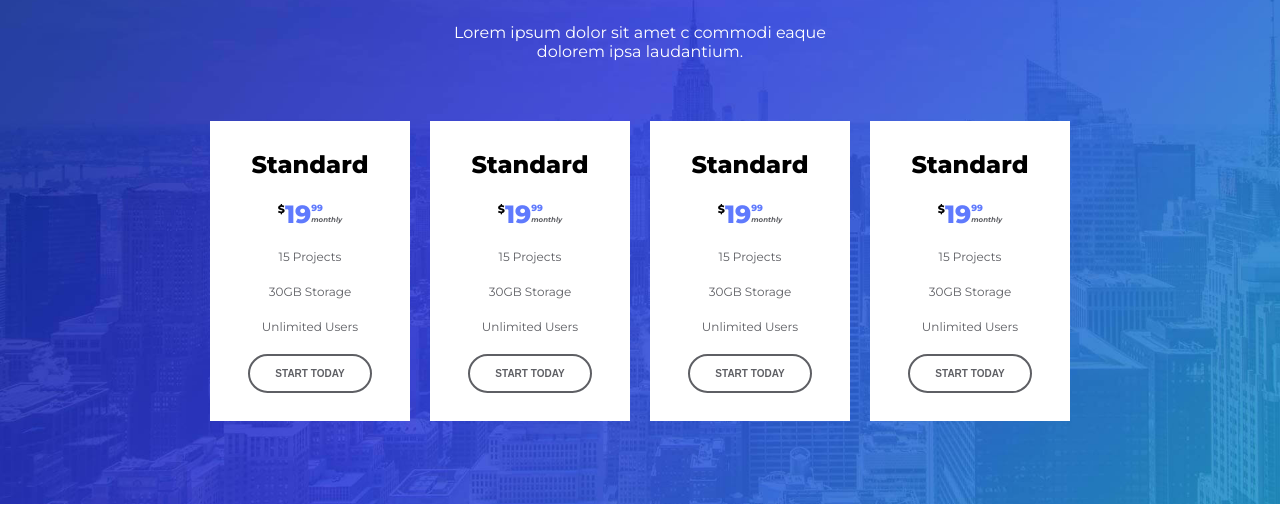
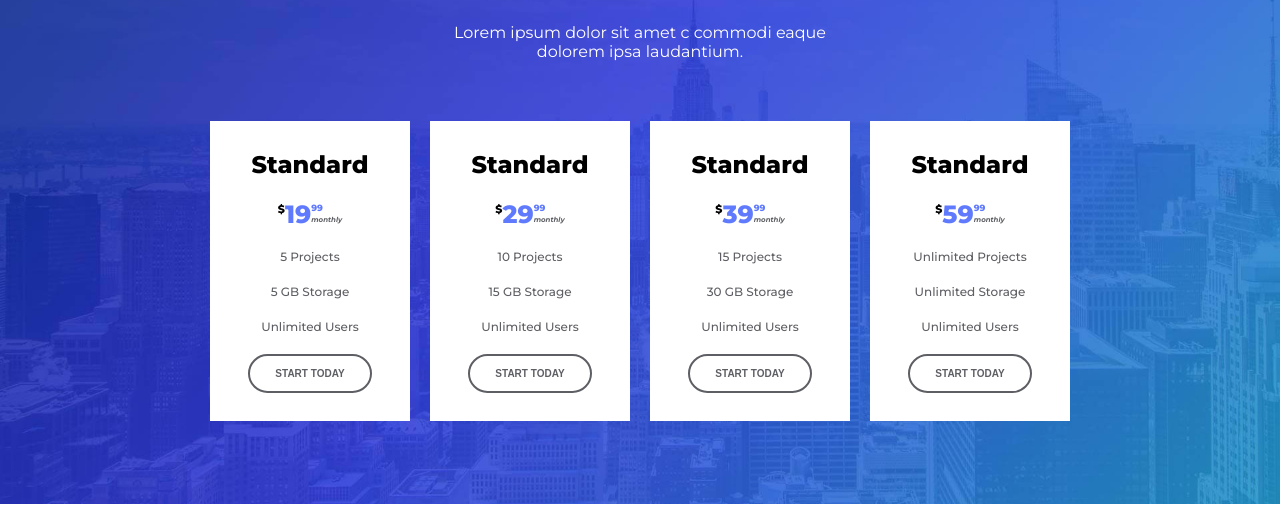
Before and after one commit to Ferlo94/proj-html-vuejs, a Vue app: page / in a window 1280 px wide. Shown: the part 3205-3711 px from the top of the page. Built offline with nearby package versions, Linux system fonts and the light colour scheme.

Commit message:
sez 4 conclusa

```diff
--- a/src/components/SectionFour.vue
+++ b/src/components/SectionFour.vue
@@ -4,6 +4,7 @@
             <h2>Our Plans</h2>
             <p>Lorem ipsum dolor sit amet c commodi eaque dolorem ipsa laudantium.</p>
         </div>
+        <!-- 1 -->
         <div class="section__bottom">
             <div class="card-section-3">
                 <h2>Standard</h2>
@@ -15,53 +16,56 @@
                         <div class="monthly">monthly</div>
                     </div>
                 </div>
-                <p>15 Projects</p>
-                <p class="gigabyte">30GB Storage</p>
+                <p>5 Projects</p>
+                <p class="gigabyte">5 GB Storage</p>
                 <p>Unlimited Users</p>
                 <button class="btn">START TODAY</button>
             </div>
+            <!-- 2 -->
             <div class="card-section-3">
                 <h2>Standard</h2>
                 <div class="blue-number">
                     <div class="dollaro">$</div>
-                    <div class="numero-grande">19</div>
+                    <div class="numero-grande">29</div>
+                    <div class="col-dx">
+                        <div class="novantanove">99</div>
+                        <div class="monthly">monthly</div>
+                    </div>
+                </div>
+                <p>10 Projects</p>
+                <p class="gigabyte">15 GB Storage</p>
+                <p>Unlimited Users</p>
+                <button class="btn">START TODAY</button>
+            </div>
+            <!-- 3 -->
+            <div class="card-section-3">
+                <h2>Standard</h2>
+                <div class="blue-number">
+                    <div class="dollaro">$</div>
+                    <div class="numero-grande">39</div>
                     <div class="col-dx">
                         <div class="novantanove">99</div>
                         <div class="monthly">monthly</div>
                     </div>
                 </div>
                 <p>15 Projects</p>
-                <p class="gigabyte">30GB Storage</p>
+                <p class="gigabyte">30 GB Storage</p>
                 <p>Unlimited Users</p>
                 <button class="btn">START TODAY</button>
             </div>
+            <!-- 4 -->
             <div class="card-section-3">
                 <h2>Standard</h2>
                 <div class="blue-number">
                     <div class="dollaro">$</div>
-                    <div class="numero-grande">19</div>
+                    <div class="numero-grande">59</div>
                     <div class="col-dx">
                         <div class="novantanove">99</div>
                         <div class="monthly">monthly</div>
                     </div>
                 </div>
-                <p>15 Projects</p>
-                <p class="gigabyte">30GB Storage</p>
-                <p>Unlimited Users</p>
-                <button class="btn">START TODAY</button>
-            </div>
-            <div class="card-section-3">
-                <h2>Standard</h2>
-                <div class="blue-number">
-                    <div class="dollaro">$</div>
-                    <div class="numero-grande">19</div>
-                    <div class="col-dx">
-                        <div class="novantanove">99</div>
-                        <div class="monthly">monthly</div>
-                    </div>
-                </div>
-                <p>15 Projects</p>
-                <p class="gigabyte">30GB Storage</p>
+                <p>Unlimited Projects</p>
+                <p class="gigabyte">Unlimited Storage</p>
                 <p>Unlimited Users</p>
                 <button class="btn">START TODAY</button>
             </div>
@@ -176,6 +180,7 @@ export default {
                 p {
                     color: var(--grey);
                     font-size: 12px;
+                    font-weight: 500;
                 }
             }
         }
```
